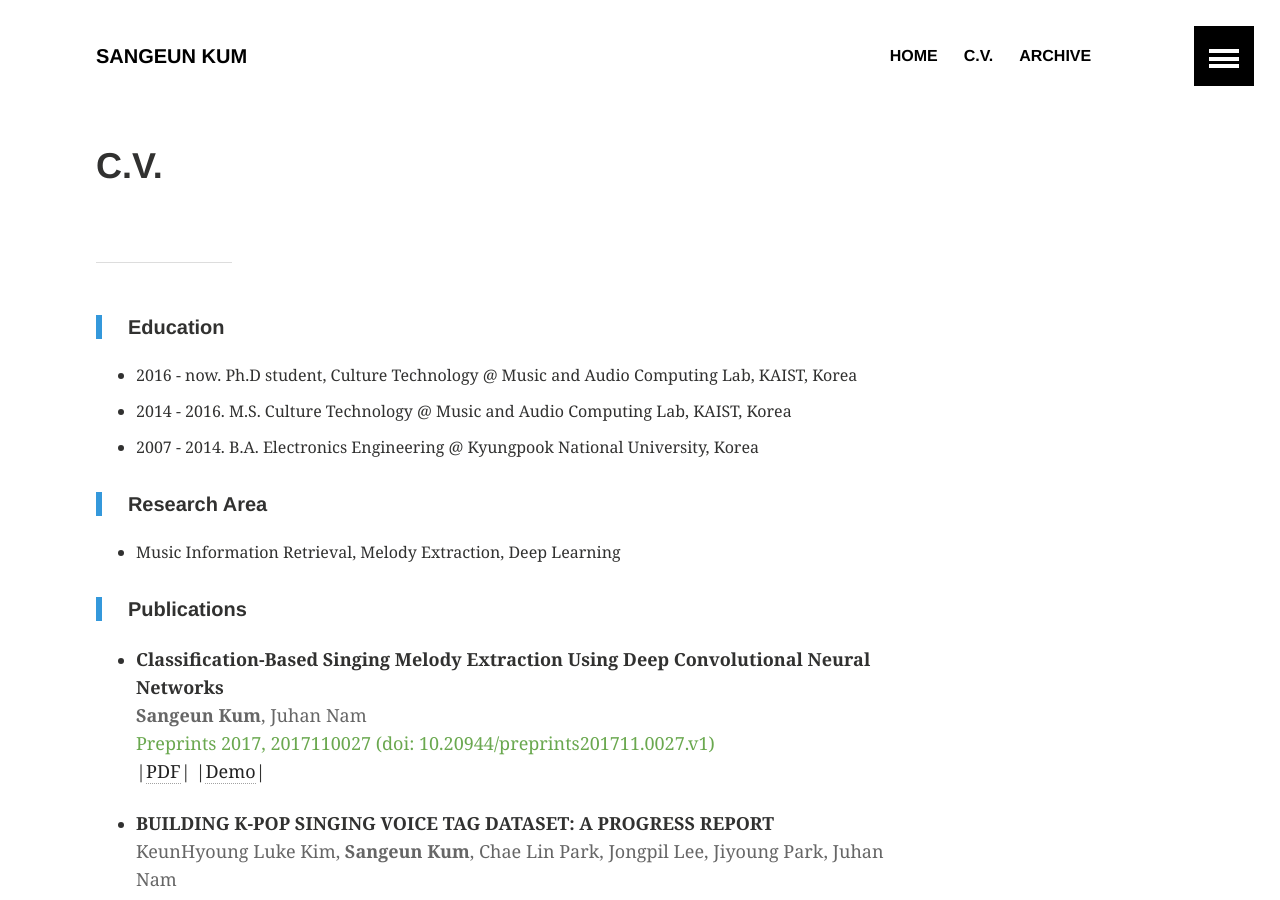
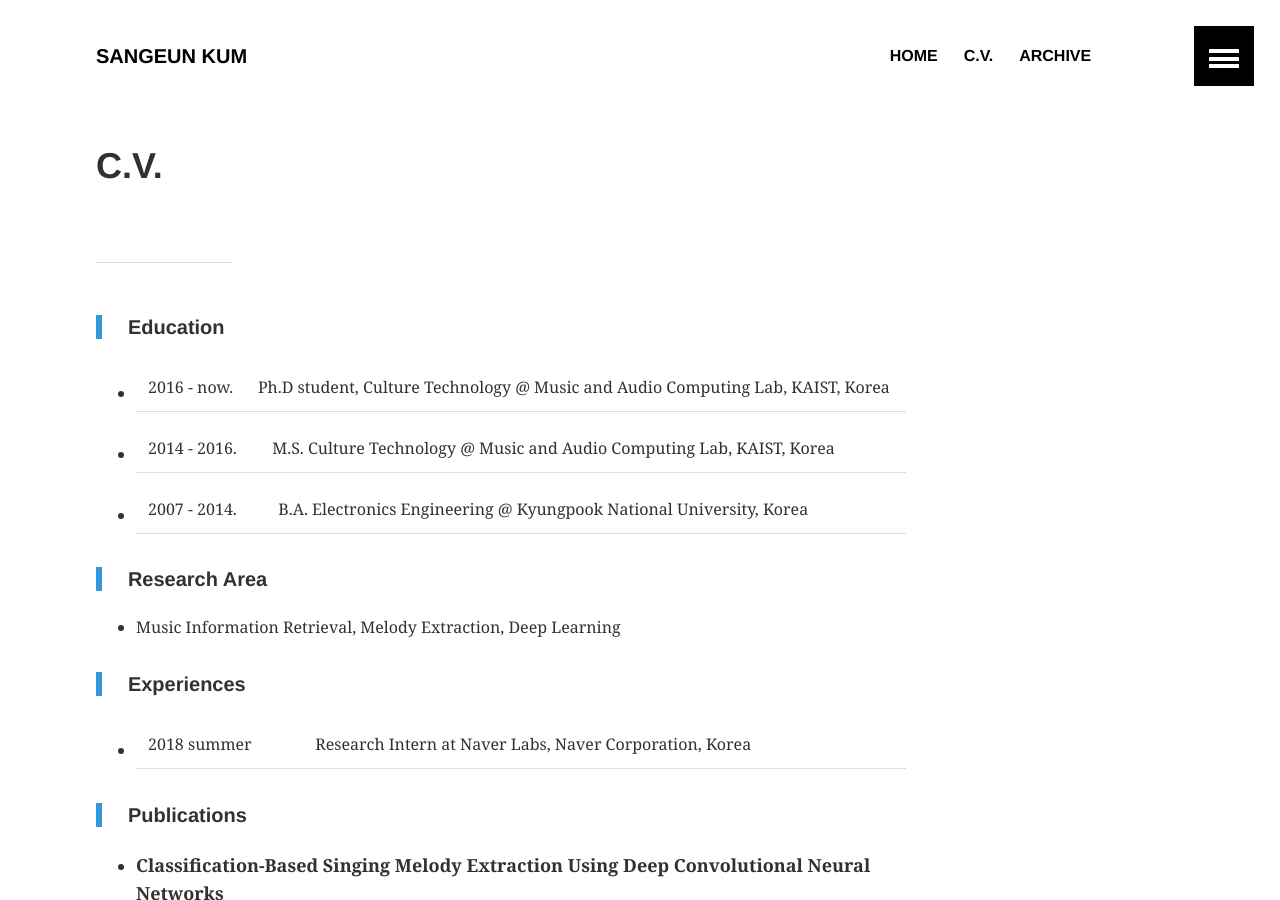
Before and after one commit to keums/keums.github.io, a Jekyll site: the page built from _posts/2016-8-25-CV.md, in a window 1280 px wide and 900 px high. Built offline with Jekyll 4.4.1, drawn with Linux system fonts in a browser that asks for light colours.

Commit message:
Update 2016-8-25-CV.md

```diff
--- a/_posts/2016-8-25-CV.md
+++ b/_posts/2016-8-25-CV.md
@@ -10,16 +10,19 @@ image:
   thumb:
 ---
 <hr>
+
 <blockquote> <h5> Education </h5> </blockquote>
-- 2016 - now.   Ph.D student, Culture Technology @ Music and Audio Computing Lab, KAIST, Korea
-- 2014 - 2016.  M.S. Culture Technology @ Music and Audio Computing Lab, KAIST, Korea
-- 2007 - 2014.  B.A. Electronics Engineering @ Kyungpook National University, Korea
+- 2016 - now.   | Ph.D student, Culture Technology @ Music and Audio Computing Lab, KAIST, Korea
+- 2014 - 2016.  | M.S. Culture Technology @ Music and Audio Computing Lab, KAIST, Korea
+- 2007 - 2014.  | B.A. Electronics Engineering @ Kyungpook National University, Korea
 
 <blockquote> <h5> Research Area  </h5> </blockquote>
 - Music Information Retrieval, Melody Extraction, Deep Learning
 
+<blockquote> <h5> Experiences </h5> </blockquote>
+- 2018 summer   | Research Intern at Naver Labs, Naver Corporation, Korea
+
 <blockquote> <h5> Publications  </h5> </blockquote>
-
 - <b> Classification-Based Singing Melody Extraction Using Deep Convolutional Neural Networks </b><br>
 <span style="color:#666666"> <b>Sangeun Kum</b>, Juhan Nam</span><br>
 <span style="color:#6aa84f"> Preprints 2017, 2017110027 (doi: 10.20944/preprints201711.0027.v1) </span><br>
```
